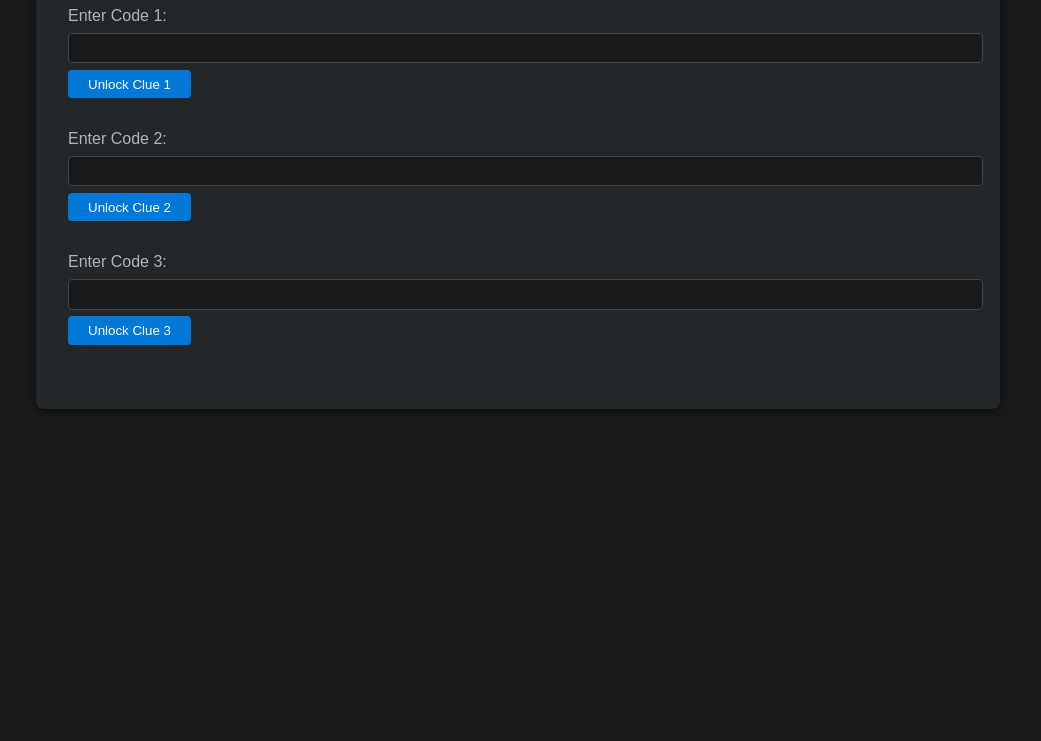
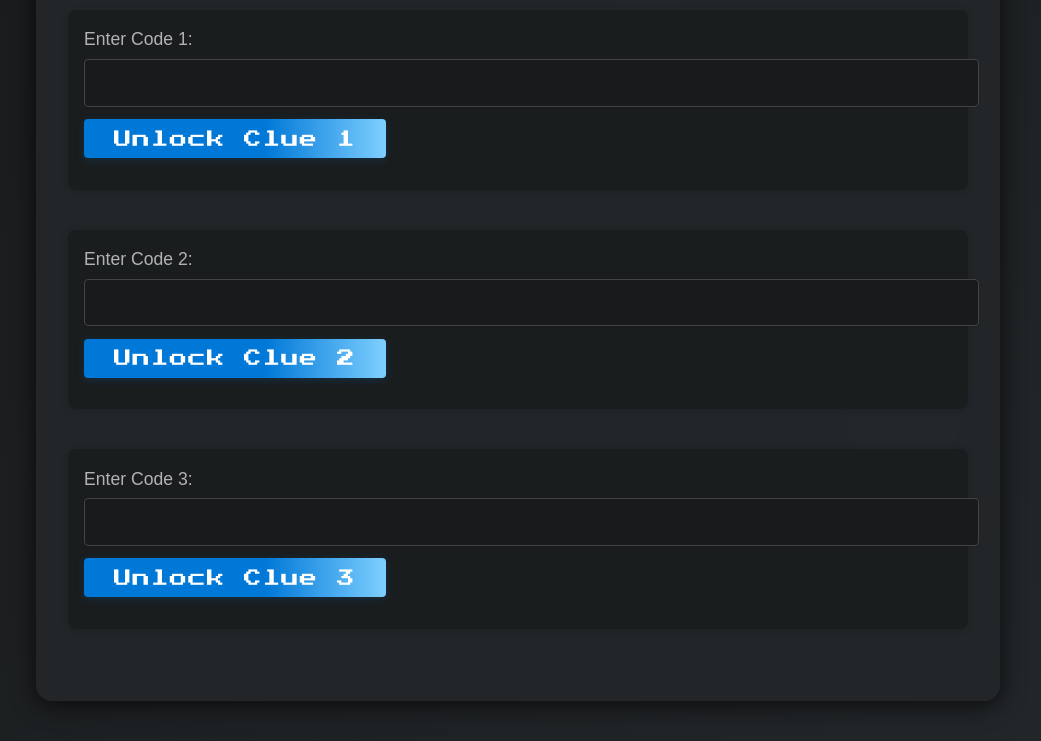
Before and after one commit to mandjevant/mandjevant.github.io, a plain HTML site: page index.html in a window 1280 px wide. Shown: the part 145-886 px from the top of the page, without its empty margins (122-1163 px from the left). Before the commit the page ends 800 px from the top, so only its background shows below. Drawn offline with Linux system fonts and the light colour scheme.

Commit message:
space theme

```diff
--- a/index.html
+++ b/index.html
@@ -4,77 +4,163 @@
     <meta charset="UTF-8" />
     <meta name="viewport" content="width=device-width, initial-scale=1.0" />
     <title>Codebreaker Portal</title>
+    <link
+      href="https://fonts.googleapis.com/css2?family=Press+Start+2P&display=swap"
+      rel="stylesheet"
+    />
     <style>
       body {
         font-family: Arial, sans-serif;
-        background: #181a1b;
+        background: linear-gradient(135deg, #181a1b 0%, #23272a 100%);
         color: #e0e0e0;
         margin: 0;
         padding: 0;
+        min-height: 100vh;
+        overflow-x: hidden;
+      }
+      /* Fun animated background dots */
+      body::before {
+        content: "";
+        position: fixed;
+        top: 0;
+        left: 0;
+        right: 0;
+        bottom: 0;
+        z-index: 0;
+        pointer-events: none;
+        background: radial-gradient(
+            circle at 20% 30%,
+            #0078d7 0px,
+            transparent 80px
+          ),
+          radial-gradient(circle at 80% 70%, #7ecfff 0px, transparent 100px),
+          radial-gradient(circle at 60% 20%, #b6ffb6 0px, transparent 60px),
+          radial-gradient(circle at 40% 80%, #ff6b6b 0px, transparent 90px);
+        opacity: 0.1;
+        animation: movebg 12s linear infinite alternate;
+      }
+      @keyframes movebg {
+        0% {
+          background-position: 20% 30%, 80% 70%, 60% 20%, 40% 80%;
+        }
+        100% {
+          background-position: 25% 35%, 75% 65%, 65% 25%, 35% 75%;
+        }
       }
       .container {
         max-width: 900px;
         margin: 40px auto;
-        background: #23272a;
+        background: rgba(35, 39, 42, 0.98);
         padding: 2em;
-        border-radius: 8px;
-        box-shadow: 0 2px 8px rgba(0, 0, 0, 0.5);
+        border-radius: 16px;
+        box-shadow: 0 4px 24px rgba(0, 0, 0, 0.7);
+        position: relative;
+        z-index: 1;
       }
       h1 {
         text-align: center;
         color: #7ecfff;
         letter-spacing: 1px;
+        font-family: "Press Start 2P", Arial, sans-serif;
+        font-size: 2.2em;
+        margin-bottom: 0.7em;
+        text-shadow: 0 2px 8px #0078d7, 0 0px 2px #000;
+        animation: bounce 2s infinite alternate;
+      }
+      @keyframes bounce {
+        0% {
+          transform: translateY(0);
+        }
+        100% {
+          transform: translateY(-8px);
+        }
       }
       .code-section {
-        margin-bottom: 2em;
+        margin-bottom: 2.5em;
+        background: rgba(24, 26, 27, 0.7);
+        border-radius: 8px;
+        padding: 1.2em 1em 1.5em 1em;
+        box-shadow: 0 1px 8px rgba(0, 0, 0, 0.15);
+        position: relative;
       }
       label {
         display: block;
         margin-bottom: 0.5em;
         color: #b3b3b3;
+        font-size: 1.1em;
       }
       input[type="text"] {
         width: 100%;
-        padding: 0.5em;
-        margin-bottom: 0.5em;
-        border: 1px solid #444;
+        padding: 0.7em;
+        margin-bottom: 0.7em;
+        border: 1.5px solid #444;
         border-radius: 4px;
         background: #181a1b;
         color: #e0e0e0;
         outline: none;
-        transition: border 0.2s;
+        font-size: 1.1em;
+        transition: border 0.2s, box-shadow 0.2s;
+        box-shadow: 0 1px 2px #0002;
       }
       input[type="text"]:focus {
         border: 1.5px solid #7ecfff;
+        box-shadow: 0 0 8px #7ecfff44;
       }
       button {
-        padding: 0.5em 1.5em;
+        padding: 0.6em 1.7em;
         border: none;
-        background: #0078d7;
+        background: linear-gradient(90deg, #0078d7 60%, #7ecfff 100%);
         color: #fff;
         border-radius: 4px;
         cursor: pointer;
-        transition: background 0.2s;
+        font-size: 1.1em;
+        font-family: "Press Start 2P", Arial, sans-serif;
+        letter-spacing: 1px;
+        box-shadow: 0 2px 8px #0078d733;
+        transition: background 0.2s, transform 0.1s;
       }
       button:hover:not(:disabled) {
-        background: #005fa3;
+        background: linear-gradient(90deg, #005fa3 60%, #7ecfff 100%);
+        transform: scale(1.04);
       }
       button:disabled {
         background: #444;
         color: #888;
+        box-shadow: none;
       }
       .clue {
         display: none;
         margin-top: 1em;
-        padding: 1em;
-        background: #222d22;
-        border-radius: 4px;
+        padding: 1.2em;
+        background: linear-gradient(90deg, #222d22 60%, #1a2d22 100%);
+        border-radius: 8px;
         color: #b6ffb6;
-        box-shadow: 0 1px 4px rgba(0, 0, 0, 0.3);
+        box-shadow: 0 1px 8px #00ffb633;
+        font-size: 1.15em;
+        animation: cluepop 0.7s cubic-bezier(0.68, -0.55, 0.27, 1.55);
+        word-break: break-word;
+      }
+      @keyframes cluepop {
+        0% {
+          transform: scale(0.7) rotate(-2deg);
+          opacity: 0;
+        }
+        80% {
+          transform: scale(1.05) rotate(1deg);
+          opacity: 1;
+        }
+        100% {
+          transform: scale(1) rotate(0deg);
+          opacity: 1;
+        }
       }
       .error {
         color: #ff6b6b;
         margin-top: 0.5em;
+        font-family: "Press Start 2P", Arial, sans-serif;
+        font-size: 0.95em;
+        letter-spacing: 1px;
+        text-shadow: 0 1px 2px #000a;
       }
     </style>
   </head>
```
